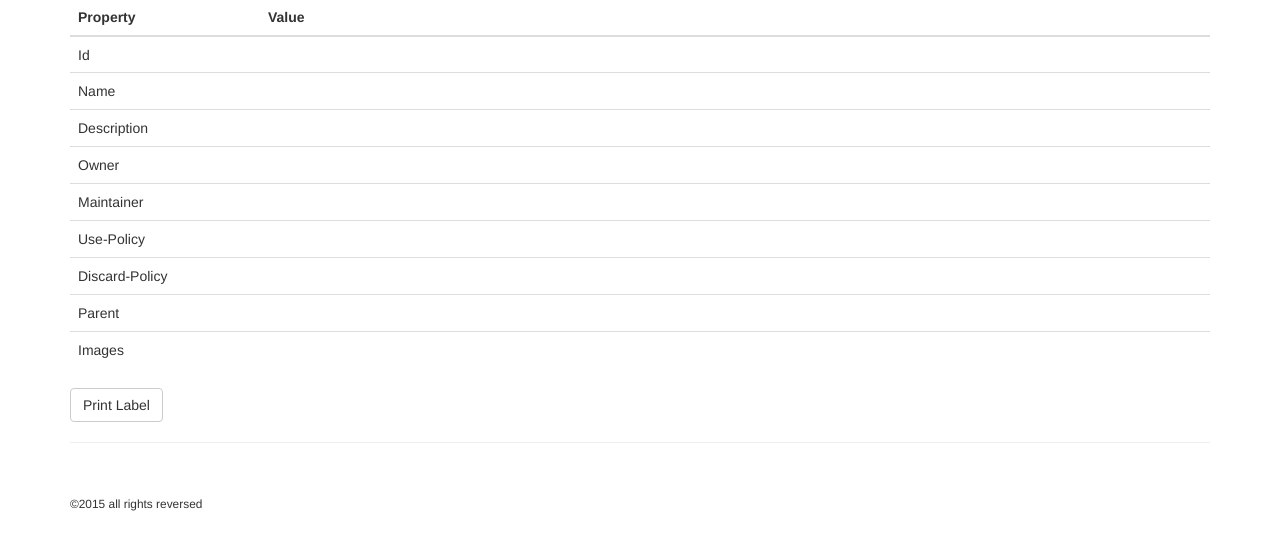
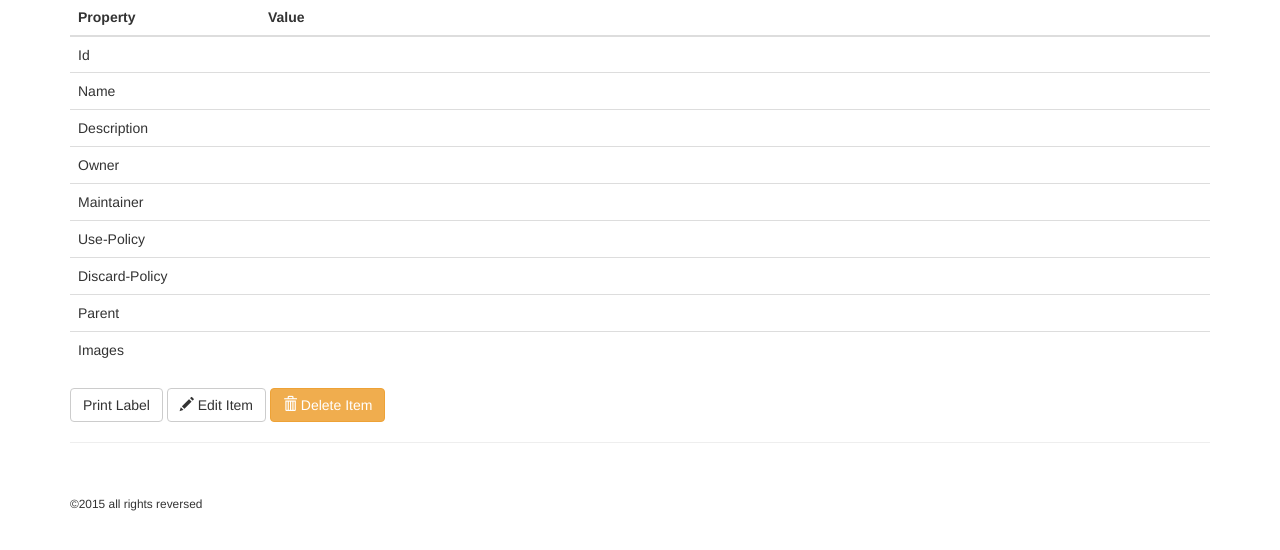
Before and after one commit to openlab-aux/lsmsd-frickelclient, a Flask app: template frickelclient/templates/list_single_item.html in a window 1280 px wide. Shown: the part 181-731 px from the top of the page. Run offline with Flask 2, Linux system fonts and the light colour scheme; the template is opened without the code that fills it, so the values that code supplies are empty; some libraries are stand-ins or nearby versions.

Commit message:
Move `edit` and `delete` buttons
* Edit and Delete buttons are now on the detail view page for each item.
* Add crude confirm functionality to Delete button

```diff
--- a/frickelclient/templates/list_single_item.html
+++ b/frickelclient/templates/list_single_item.html
@@ -98,8 +98,12 @@
 
 <div id="label-status"></div>
 <button id="label-button" class="btn btn-default">Print Label</button>
+<a href="{{ url_for("edit_item", id=item['Id']) }}" role="button" class="btn btn-default"><i class="glyphicon glyphicon-pencil"></i> Edit Item</a>
+<button id="delete-button" class="btn btn-warning"><i class="glyphicon glyphicon-trash"></i> Delete Item</button>
 
 <script>
+  // // bind buttons
+  // bind "print label" button
   $("#label-button").bind("click", function(e) {
     $.post("{{ url_for("print_label", id=item['Id'])}}", function(e) {
       $("#label-status").html(
@@ -113,6 +117,19 @@
       );
     });
   });
+
+  // bind "delete item" button
+  $("#delete-button").bind("click", function(e) {
+    if(e.currentTarget.textContent != "Confirm") {
+      button = $("#delete-button");
+      button.html("Confirm");
+      button.removeClass("btn-warning");
+      button.addClass("btn-danger");
+    } else {
+      window.location.replace("{{ url_for("delete_item", id=item["Id"]) }}");
+    }
+  });
+
 </script>
 
 {% endblock %}
```
Also changed, not shown: frickelclient/templates/list_items.html (+3 -8 lines).
